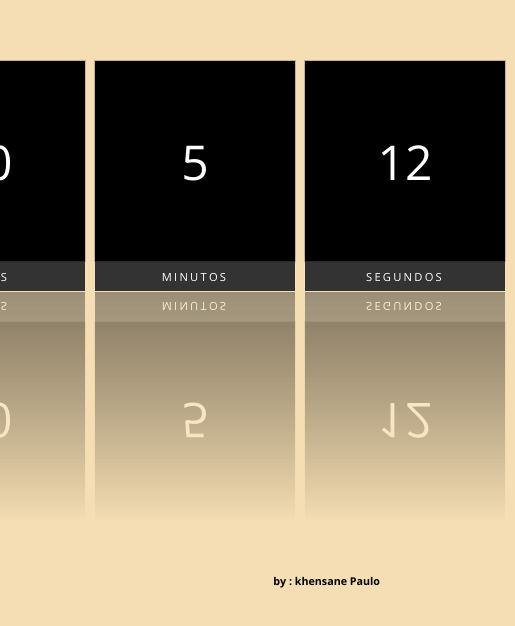
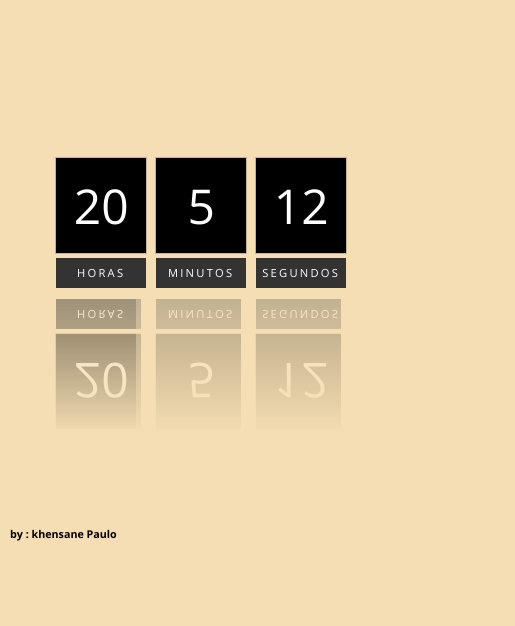
Before and after one commit to khensanepaulo/Clock-in-js, a plain HTML site: page index.html in a window 390 px wide. Shown: the part 246-872 px from the top of the page, 515 px wide, since content can reach past the window. Before the commit the page ends 844 px from the top, so only its background shows below. Drawn offline with nearby package versions, Linux system fonts and the light colour scheme.

Commit message:
Add files via upload

```diff
--- a/style.css
+++ b/style.css
@@ -12,11 +12,13 @@ body{
     align-items: center;
     min-height: 100vh;
     background: wheat;
-
+    width: auto;
 }
 #clock h1{
+    width: auto;
     position: relative;
-    display: block;
+    display: flex;
+    justify-content: center;
     color: #fff;
     text-align: center;
     margin: 10px 0;
@@ -26,6 +28,7 @@ body{
     font-size: 0.8em;
 }
 #clock #time{
+    width: auto;
     display: flex;
 }
 
@@ -73,3 +76,54 @@ body{
     right: 10px;
     bottom: 10px;
 }
+
+@media only screen and (max-width:700px){
+
+    *
+{
+    margin: 6%;
+    padding: 0;
+    width: 100%;
+    box-sizing: border-box;
+    font-family: 'Open Sans', sans-serif;
+}
+#foot{
+    display: flex;
+    position:absolute;
+    right:-10px;
+    bottom: 10px;
+}
+body{
+    display: flex;
+    justify-content: center;
+    align-items: center;
+    min-height: 100vh;
+    background: wheat;
+    width: 100px;
+}
+
+#clock div{
+    text-align: center;
+    position: relative;
+    margin: 0 5px;
+    -webkit-box-reflect: below 1px linear-gradient(transparent, #0004);
+
+}
+#clock #time div span{
+    position: relative;
+    display: block;
+    color: #fff;
+    width: 90px;
+    height: 95px;
+    background: black;
+    font-size: 3em;
+    font-weight: 300;
+    display: flex;
+    justify-content: center;
+    align-items: center;
+    font-size: 3em;
+    box-shadow: 0 0 0 1px rgba(0, 0, 0, .2);
+}
+
+
+}
```
Also changed, not shown: index.html (+1 -0 lines).
